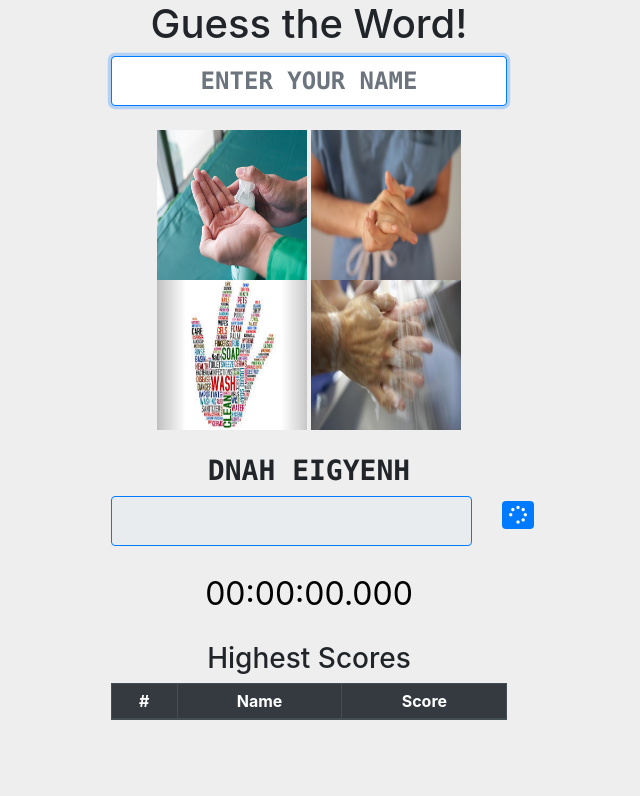
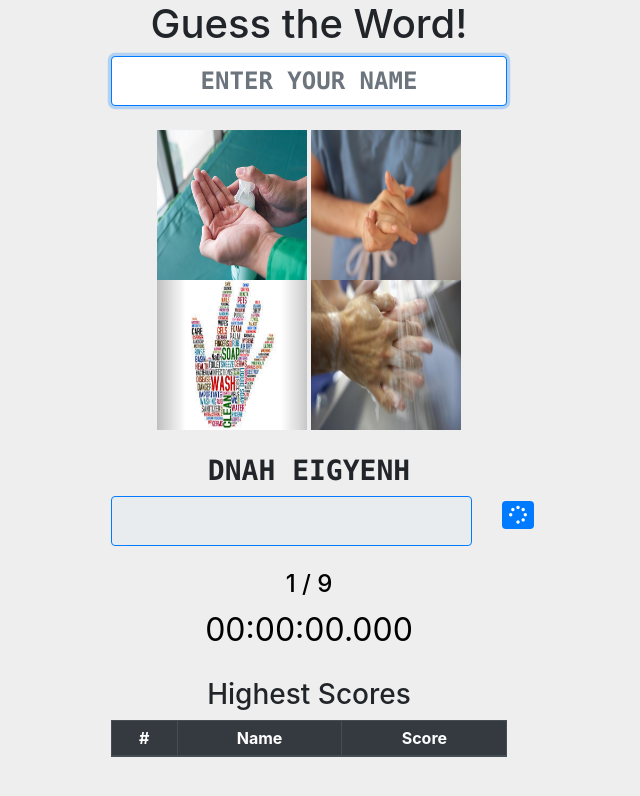
Before and after one commit to saad749/fun-games, a website: page index.html in a window 1280 px wide. Shown: the whole page, without its empty margins (331-971 px from the left). Drawn offline with Linux system fonts and the light colour scheme.

Commit message:
added the word count

```diff
--- a/index.html
+++ b/index.html
@@ -110,6 +110,14 @@
         <div class="row">
             <div class="col-sm-12 col-lg-6 offset-lg-3 text-center">
                 <div id="clock">
+                    <h4>{{ wordIndex + 1 }} / {{ words.length }}</h4>
+                </div>
+            </div>
+        </div>
+
+        <div class="row">
+            <div class="col-sm-12 col-lg-6 offset-lg-3 text-center">
+                <div id="clock">
                     <span class="time">{{ time }}</span>
                 </div>
             </div>
```
